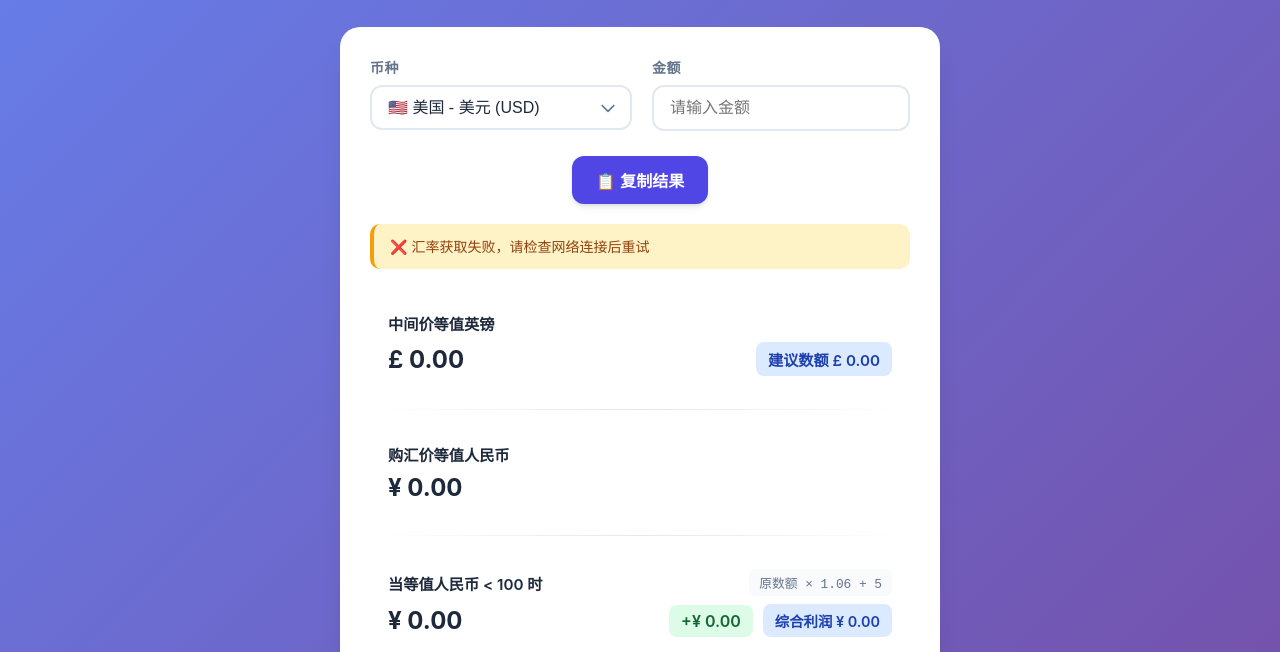
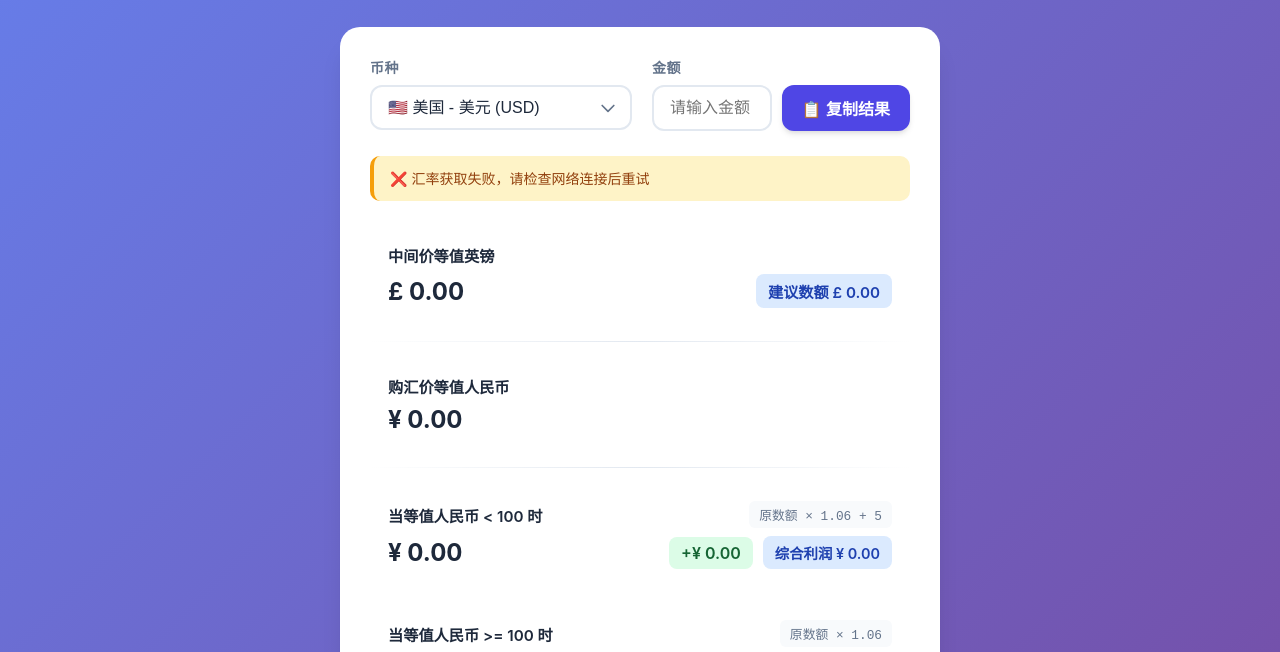
Before and after one commit to chen2438/exchange_rate, a website: page index.html in a window 1280 px wide. Shown: the part 99-751 px from the top of the page. Drawn offline with Linux system fonts and the light colour scheme; no server answers.

Commit message:
refactor: Update action section styling to use a flex container for input and button, and refine button appearance.

```diff
--- a/index.html
+++ b/index.html
@@ -47,13 +47,12 @@
 
                 <div class="amount-input">
                     <label for="amount">金额</label>
-                    <input type="number" id="amount" class="amount-field" placeholder="请输入金额" value="" step="0.01"
-                        min="0">
+                    <div class="input-with-button">
+                        <input type="number" id="amount" class="amount-field" placeholder="请输入金额" value="" step="0.01"
+                            min="0">
+                        <button id="copyBtn" class="copy-btn">📋 复制结果</button>
+                    </div>
                 </div>
-            </div>
-
-            <div class="action-section">
-                <button id="copyBtn" class="copy-btn">📋 复制结果</button>
             </div>
 
             <div class="notice-section" id="notice">
--- a/style.css
+++ b/style.css
@@ -414,16 +414,24 @@ footer p {
     }
 }
 
-.action-section {
-    margin-bottom: 20px;
-    text-align: center;
+/* .action-section removed */
+
+.input-with-button {
+    display: flex;
+    gap: 10px;
+    align-items: stretch;
+}
+
+.input-with-button .amount-field {
+    flex: 1;
+    width: 0; /* Prevent overflow in flex container */
 }
 
 .copy-btn {
     background-color: var(--primary-color);
     color: white;
     border: none;
-    padding: 12px 24px;
+    padding: 0 20px; /* Adjust horizontal padding */
     border-radius: 12px;
     font-size: 1rem;
     font-weight: 600;
@@ -432,7 +440,9 @@ footer p {
     box-shadow: var(--shadow-md);
     display: inline-flex;
     align-items: center;
+    justify-content: center;
     gap: 8px;
+    white-space: nowrap; /* Prevent text wrapping */
 }
 
 .copy-btn:hover {
```
